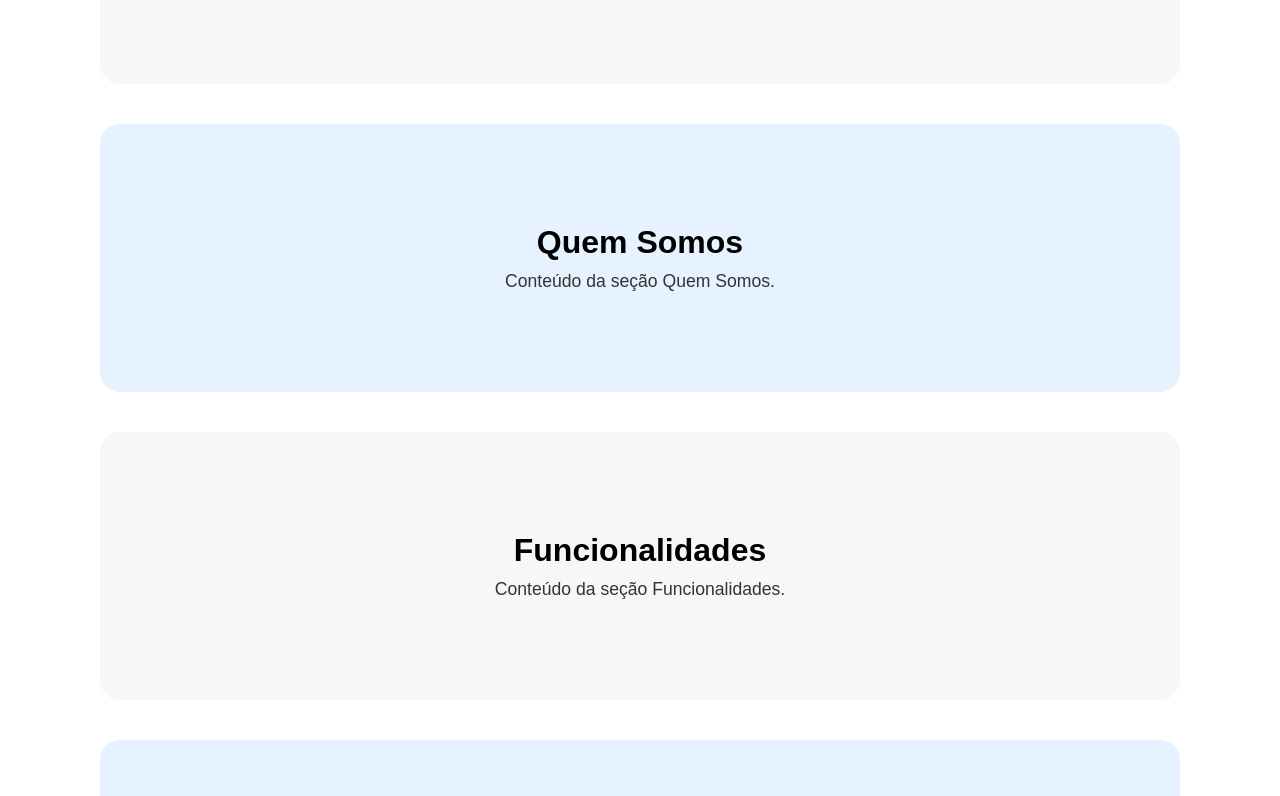
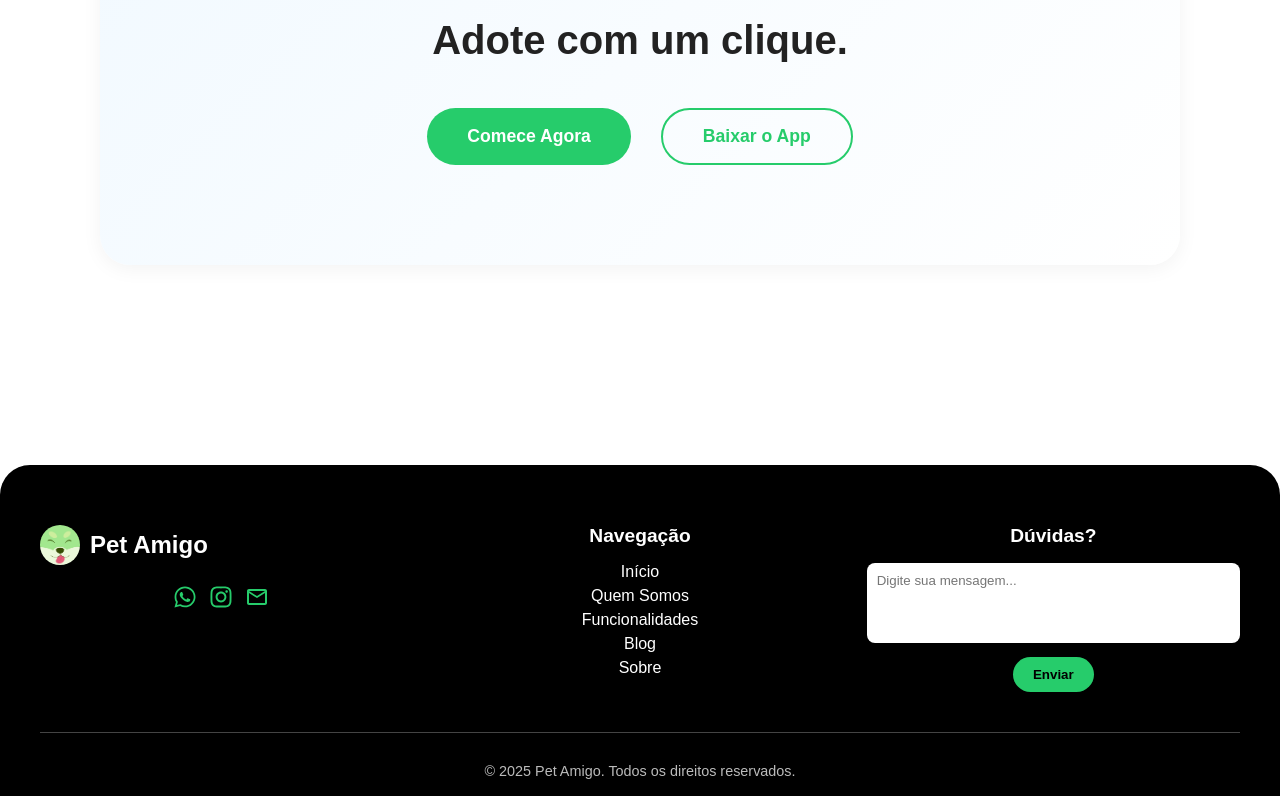
Before and after one commit to ifpi-picos/projeto-integrador-pet-amigo, a React (Vite) app: page / in a window 1280 px wide. Shown: the part 404-1200 px from the top of the page. Built offline with nearby package versions, Linux system fonts and the light colour scheme.

Commit message:
footer + inicio

```diff
--- /dev/null
+++ b/src/Pages/landingPage/footer.jsx
@@ -0,0 +1,55 @@
+import React from 'react';
+import './landing.css';
+import logo from '../../assets/logo.png'; // ajuste o caminho conforme necessário
+
+import { FaWhatsapp } from "react-icons/fa";
+import { FaInstagram } from "react-icons/fa";
+import { MdOutlineEmail } from "react-icons/md";
+
+function Footer() {
+    return (
+    <footer className="landing-footer">
+      <div className="footer-columns">
+
+        {/* Coluna esquerda */}
+        <div className="footer-column left">
+          <div className="footer-logo">
+            <img src={logo} alt="Logo Pet Amigo" className="footer-logo-img" />
+            <h2>Pet Amigo</h2>
+          </div>
+          <div className="social-icons">
+            <a href="https://wa.me/seunumero" target="_blank" rel="noreferrer"><FaWhatsapp /></a>
+            <a href="https://instagram.com/seuusuario" target="_blank" rel="noreferrer"><FaInstagram /></a>
+            <a href="mailto:contato@petamigo.com"><MdOutlineEmail /></a>
+          </div>
+        </div>
+
+        {/* Coluna do meio */}
+        <div className="footer-column middle">
+          <h3>Navegação</h3>
+          <a href="#inicio">Início</a>
+          <a href="#quem-somos">Quem Somos</a>
+          <a href="#funcionalidades">Funcionalidades</a>
+          <a href="#blog">Blog</a>
+          <a href="#sobre">Sobre</a>
+        </div>
+
+        {/* Coluna direita */}
+        <div className="footer-column right">
+          <h3>Dúvidas?</h3>
+          <form className="footer-form" onSubmit={(e) => e.preventDefault()}>
+            <textarea placeholder="Digite sua mensagem..." rows="4" />
+            <button type="submit">Enviar</button>
+          </form>
+        </div>
+
+      </div>
+
+      <div className="footer-bottom">
+        <p>© {new Date().getFullYear()} Pet Amigo. Todos os direitos reservados.</p>
+      </div>
+    </footer>
+  );
+};
+
+export default Footer;
--- a/src/Pages/landingPage/header.jsx
+++ b/src/Pages/landingPage/header.jsx
@@ -1,7 +1,7 @@
 import React from 'react';
 import logo from '../../assets/logo.png'; // substitua pelo caminho real do seu logo
 
-const Header = () => {
+function Header() {
   return (
     <header className="landing-header">
       <div className="header-left">
@@ -22,6 +22,6 @@ const Header = () => {
       </div>
     </header>
   );
-};
+}
 
 export default Header;
--- /dev/null
+++ b/src/Pages/landingPage/inicio.jsx
@@ -0,0 +1,15 @@
+import React from 'react';
+
+function Inicio() {
+  return (
+    <section id="inicio" className="hero-section">
+  <h2 className="hero-title">Conectando vidas. Transformando histórias. <br />Adote com um clique.</h2>
+  <div className="hero-buttons">
+    <button className="primary-btn">Comece Agora</button>
+    <button className="secondary-btn">Baixar o App</button>
+  </div>
+</section>
+  );
+}
+
+export default Inicio;
--- a/src/Pages/landingPage/landing.css
+++ b/src/Pages/landingPage/landing.css
@@ -110,3 +110,170 @@
   border-top-left-radius: 30px;
   border-top-right-radius: 30px;
 }
+
+.hero-section {
+  display: flex;
+  flex-direction: column;
+  align-items: center;
+  justify-content: center;
+  padding: 120px 20px 100px;
+  margin: 60px;
+  border-radius: 30px;
+  background: linear-gradient(135deg, #F1F9FF, #FFFFFF);
+  box-shadow: 0 4px 20px rgba(0, 0, 0, 0.05);
+  text-align: center;
+}
+
+.hero-title {
+  font-size: 2.5rem;
+  font-weight: 700;
+  color: #222;
+  margin-bottom: 40px;
+  line-height: 1.4;
+}
+
+.hero-buttons {
+  display: flex;
+  gap: 30px;
+  flex-wrap: wrap;
+  justify-content: center;
+}
+
+.primary-btn,
+.secondary-btn {
+  padding: 16px 40px;
+  font-size: 1.1rem;
+  font-weight: 600;
+  border-radius: 30px;
+  border: none;
+  cursor: pointer;
+  transition: all 0.3s ease;
+}
+
+.primary-btn {
+  background-color: #26CC6B;
+  color: white;
+}
+
+.primary-btn:hover {
+  background-color: #1b8e4b;
+}
+
+.secondary-btn {
+  background-color: transparent;
+  color: #26CC6B;
+  border: 2px solid #26CC6B;
+}
+
+.secondary-btn:hover {
+  background-color: #e7fbee;
+}
+
+/* Responsividade extra */
+@media (max-width: 768px) {
+  .hero-title {
+    font-size: 1.8rem;
+  }
+
+  .hero-buttons {
+    flex-direction: column;
+    gap: 20px;
+  }
+}
+
+.landing-footer {
+  background-color: #000000;
+  color: white;
+  padding: 60px 40px 20px;
+  margin-top: 100px;
+  border-top-left-radius: 30px;
+  border-top-right-radius: 30px;
+}
+
+.footer-columns {
+  display: flex;
+  justify-content: space-between;
+  flex-wrap: wrap;
+  gap: 40px;
+  max-width: 1200px;
+  margin: auto;
+}
+
+.footer-column {
+  flex: 1;
+  min-width: 220px;
+}
+
+.footer-column h3 {
+  margin-bottom: 16px;
+  font-size: 1.2rem;
+}
+
+.footer-logo {
+  display: flex;
+  align-items: center;
+  gap: 10px;
+  margin-bottom: 20px;
+}
+
+.footer-logo-img {
+  width: 40px;
+  height: 40px;
+  border-radius: 50%;
+}
+
+.social-icons a {
+  margin-right: 12px;
+  font-size: 1.5rem;
+  color: #26CC6B;
+}
+
+.social-icons a:hover {
+  color: #1b8e4b;
+}
+
+.footer-column.middle a {
+  display: block;
+  color: white;
+  text-decoration: none;
+  margin: 6px 0;
+  font-size: 1rem;
+}
+
+.footer-column.middle a:hover {
+  text-decoration: underline;
+  color: #26CC6B;
+}
+
+.footer-form textarea {
+  width: 100%;
+  resize: none;
+  padding: 10px;
+  border-radius: 8px;
+  border: none;
+  font-family: inherit;
+  margin-bottom: 10px;
+}
+
+.footer-form button {
+  background-color: #26CC6B;
+  color: black;
+  border: none;
+  padding: 10px 20px;
+  border-radius: 20px;
+  cursor: pointer;
+  font-weight: bold;
+}
+
+.footer-form button:hover {
+  background-color: #1b8e4b;
+}
+
+.footer-bottom {
+  text-align: center;
+  padding-top: 30px;
+  font-size: 0.9rem;
+  color: #bbbbbb;
+  border-top: 1px solid #444;
+  margin-top: 40px;
+}
--- a/src/Pages/landingPage/landing.jsx
+++ b/src/Pages/landingPage/landing.jsx
@@ -1,6 +1,8 @@
 import React from 'react';
 import Header from './header';
 import './landing.css';
+import Inicio from './inicio';
+import Footer from './footer';
 
 const LandingPage = () => {
   return (
@@ -8,37 +10,10 @@ const LandingPage = () => {
       <Header />
 
       <main className="landing-content">
-
-        <section id="inicio" className="section">
-          <h2>Início</h2>
-          <p>Conteúdo da seção Início.</p>
-        </section>
-
-        <section id="quem-somos" className="section">
-          <h2>Quem Somos</h2>
-          <p>Conteúdo da seção Quem Somos.</p>
-        </section>
-
-        <section id="funcionalidades" className="section">
-          <h2>Funcionalidades</h2>
-          <p>Conteúdo da seção Funcionalidades.</p>
-        </section>
-
-        <section id="blog" className="section">
-          <h2>Blog</h2>
-          <p>Conteúdo da seção Blog.</p>
-        </section>
-
-        <section id="sobre" className="section">
-          <h2>Sobre</h2>
-          <p>Conteúdo da seção Sobre.</p>
-        </section>
-
+        <Inicio />
       </main>
 
-      <footer className="landing-footer">
-        <p>© {new Date().getFullYear()} Pet Amigo. Todos os direitos reservados.</p>
-      </footer>
+      <Footer /> {/* Aqui estamos chamando o componente pronto do footer */}
     </div>
   );
 };
```
